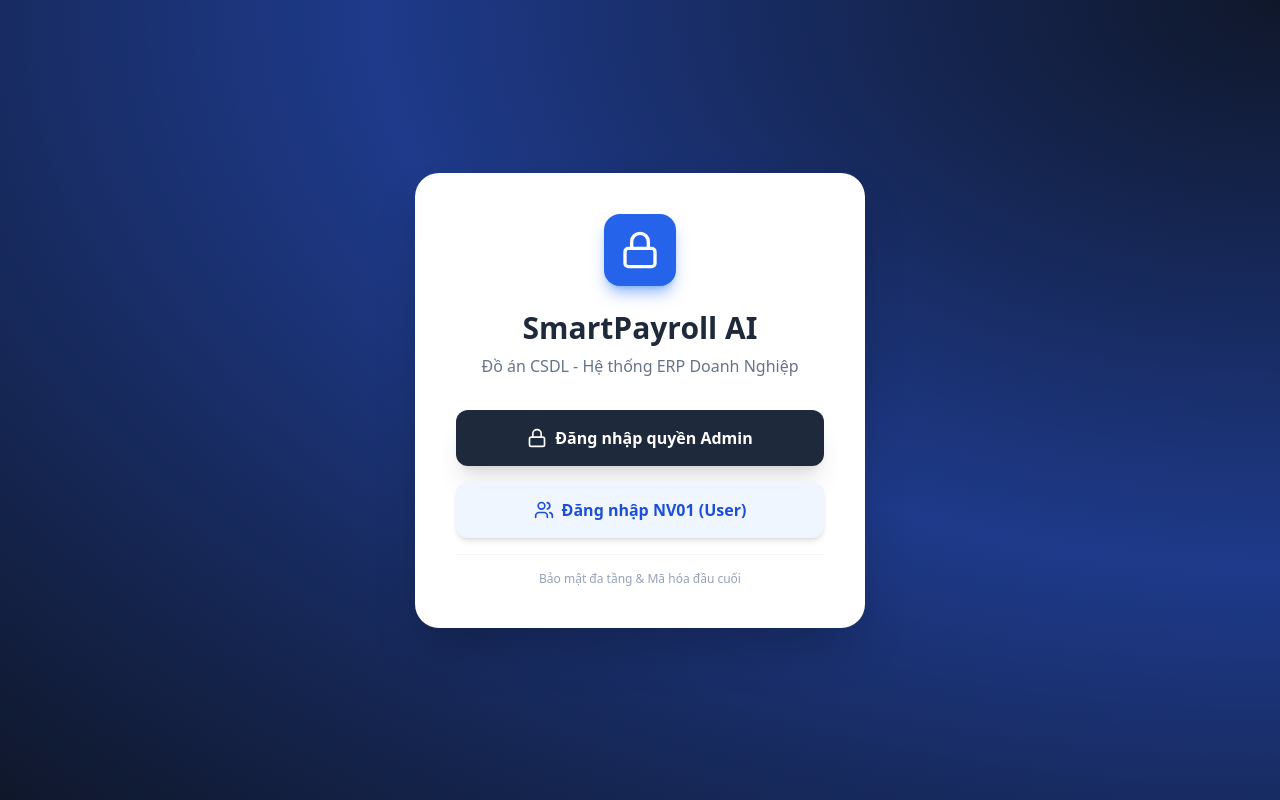
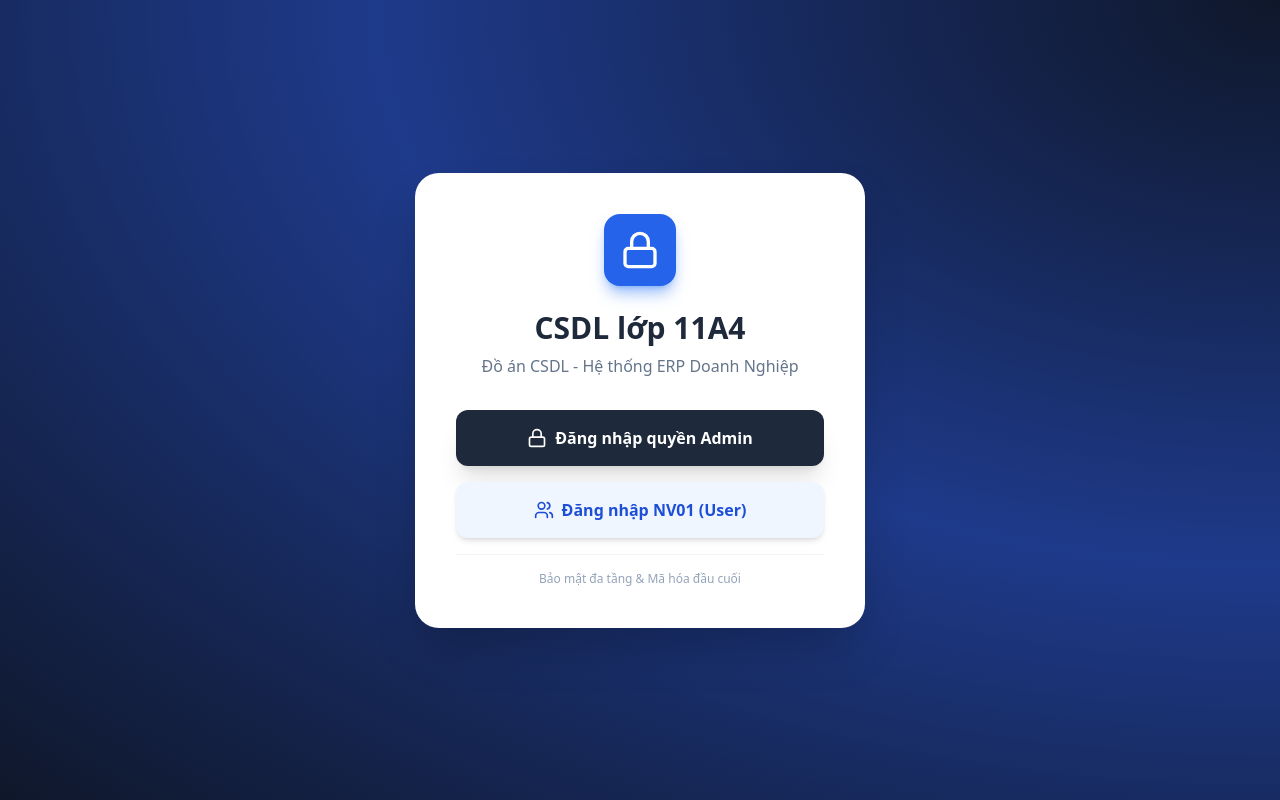
Before and after one commit to uiachill/uiachillout, a React (Create React App) app: page / in a window 1280 px wide. Built offline with nearby package versions, Linux system fonts and the light colour scheme.

Commit message:
Summary (required)

```diff
--- a/public/index.html
+++ b/public/index.html
@@ -4,7 +4,7 @@
 <head>
   <meta charset="utf-8" />
   <meta name="viewport" content="width=device-width, initial-scale=1" />
-  <title>SmartPayroll AI</title>
+  <title>QLCSDL lớp 11A4</title>
   <!-- Link nhúng giao diện CSS -->
   <script src="https://cdn.tailwindcss.com"></script>
 </head>
--- a/src/App.js
+++ b/src/App.js
@@ -29,10 +29,11 @@ export default function App() {
 
   const [nhanVien, setNhanVien] = useState(() => JSON.parse(localStorage.getItem('nhanVien')) || [
     { Ma_nhan_vien: 'NV01', Ho_ten: 'Nguyễn Nhật Minh', Phong_ban: 'Phòng Kỹ Thuật', Luong_co_ban: 15000000, Chuc_vu: 'Lập trình viên' },
-    { Ma_nhan_vien: 'NV02', Ho_ten: 'Trần Trà My', Phong_ban: 'Phòng Kỹ Thuật', Luong_co_ban: 12000000, Chuc_vu: 'Tester' },
-    { Ma_nhan_vien: 'NV03', Ho_ten: 'Lê Tuấn Minh', Phong_ban: 'Phòng Kinh Doanh', Luong_co_ban: 18000000, Chuc_vu: 'Trưởng phòng' },
-    { Ma_nhan_vien: 'NV04', Ho_ten: 'Phạm Thị Lan', Phong_ban: 'Phòng Nhân Sự', Luong_co_ban: 14000000, Chuc_vu: 'HR' },
-    { Ma_nhan_vien: 'NV05', Ho_ten: 'Hoàng Văn B', Phong_ban: 'Phòng Kinh Doanh', Luong_co_ban: 11000000, Chuc_vu: 'Sales' }
+    { Ma_nhan_vien: 'NV02', Ho_ten: 'Đỗ Thị Trà My', Phong_ban: 'Phòng Kỹ Thuật', Luong_co_ban: 12000000, Chuc_vu: 'Tester' },
+    { Ma_nhan_vien: 'NV03', Ho_ten: 'Nguyễn Tuấn Minh', Phong_ban: 'Phòng Kinh Doanh', Luong_co_ban: 18000000, Chuc_vu: 'Trưởng phòng' },
+    { Ma_nhan_vien: 'NV04', Ho_ten: 'Phạm Đình An', Phong_ban: 'Phòng Nhân Sự', Luong_co_ban: 14000000, Chuc_vu: 'HR' },
+    { Ma_nhan_vien: 'NV05', Ho_ten: 'Ngô Thái Hòa', Phong_ban: 'Phòng Kinh Doanh', Luong_co_ban: 11000000, Chuc_vu: 'Sales' },
+    { Ma_nhan_vien: 'NV06', Ho_ten: 'Nguyễn Minh Tiến', Phong_ban: 'MR BEAST', Luong_co_ban: 1111000000, Chuc_vu: 'Sales' }
   ]);
 
   const [chamCong, setChamCong] = useState(() => JSON.parse(localStorage.getItem('chamCong')) || nhanVien.map(nv => ({
@@ -182,7 +183,7 @@ export default function App() {
       <div className="min-h-screen flex items-center justify-center bg-slate-900 bg-[radial-gradient(ellipse_at_top_right,_var(--tw-gradient-stops))] from-slate-900 via-blue-900 to-slate-900">
         <div className="bg-white p-10 rounded-3xl shadow-2xl w-[450px] border border-white/20 backdrop-blur-sm">
           <div className="flex justify-center mb-6"><div className="p-4 bg-blue-600 rounded-2xl shadow-lg shadow-blue-500/50"><Lock className="w-10 h-10 text-white" /></div></div>
-          <h1 className="text-3xl font-black text-center text-slate-800 mb-2">SmartPayroll AI</h1>
+          <h1 className="text-3xl font-black text-center text-slate-800 mb-2">CSDL lớp 11A4</h1>
           <p className="text-center text-slate-500 mb-8 font-medium">Đồ án CSDL - Hệ thống ERP Doanh Nghiệp</p>
           <div className="space-y-4">
             <button onClick={() => setCurrentUser({ id: 'ADMIN', name: 'Giám Đốc CSDL', role: 'admin' })} className="w-full bg-slate-800 hover:bg-slate-900 text-white py-4 rounded-xl font-bold transition-all hover:scale-105 active:scale-95 shadow-xl flex justify-center items-center gap-2">
```
